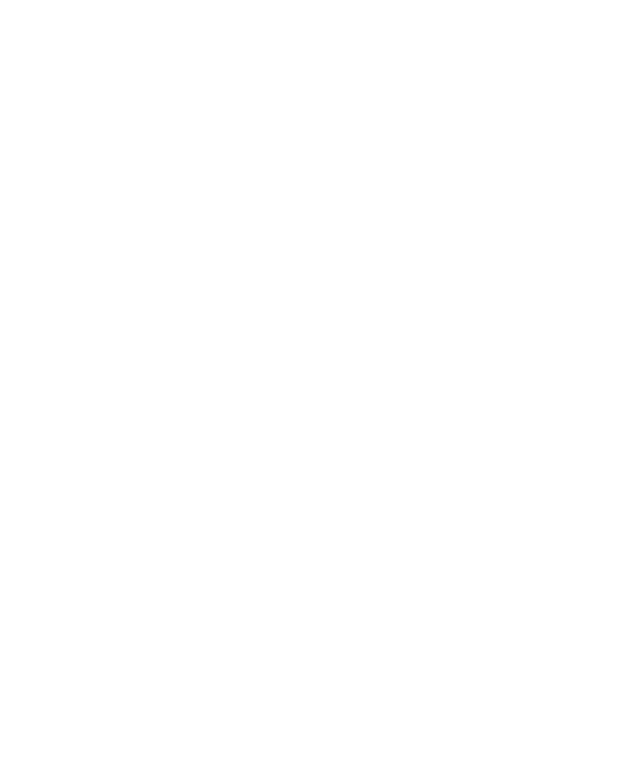
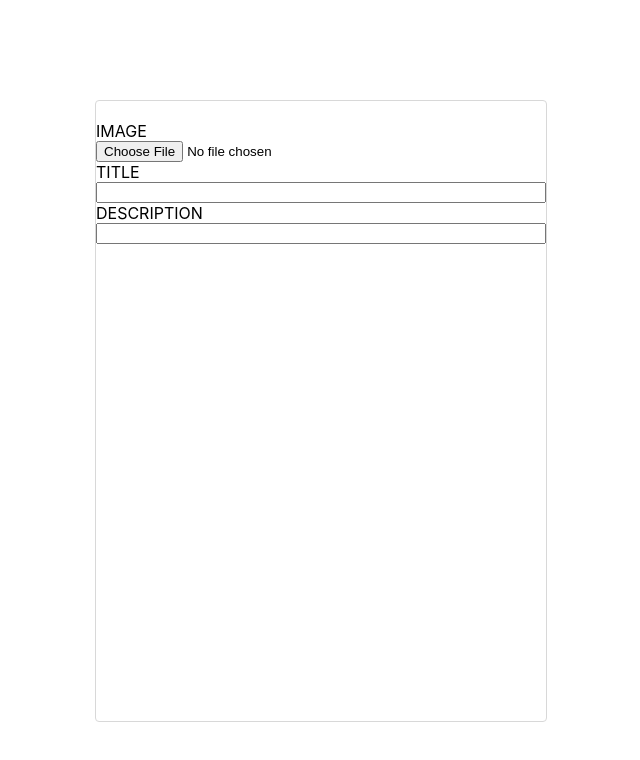
Before and after one commit to Sueddd/TS_Project, a React (Create React App) app in the folder ts-todolist/: page /addpost in a window 1280 px wide. Before the commit this address had no page. Shown: the top 760 px of the page, without its empty margins (319-959 px from the left). Built offline with nearby package versions, Linux system fonts and the light colour scheme.

Commit message:
feat:등록모달 구현중

```diff
--- a/ts-todolist/src/App.tsx
+++ b/ts-todolist/src/App.tsx
@@ -4,6 +4,7 @@ import Intro from "./pages/intro";
 import { Route, Routes } from "react-router-dom";
 import SignIn from "./pages/main/Signin";
 import SignUp from "./pages/main/Signup";
+import AddModal from "./pages/addModal";
 
 const App: React.FC = () => {
   return (
@@ -12,6 +13,7 @@ const App: React.FC = () => {
         <Route path="/" element={<Intro />} />
         <Route path="/signin" element={<SignIn />} />
         <Route path="/signup" element={<SignUp />} />
+        <Route path="/addpost" element={<AddModal />} />
       </Routes>
     </div>
   );
--- /dev/null
+++ b/ts-todolist/src/pages/addModal/index.tsx
@@ -0,0 +1,35 @@
+import { styled } from "styled-components";
+import { Auto } from "../../style/common";
+
+const AddModal = (): JSX.Element => {
+  return (
+    <>
+      <S.Container>
+        {/** 사진 파일 등록 */}
+        <div>IMAGE</div>
+        <input type="file"></input>
+        <div>TITLE</div>
+        <input></input>
+        <div>DESCRIPTION</div>
+        <input></input>
+      </S.Container>
+    </>
+  );
+};
+
+export default AddModal;
+
+const Container = styled.div`
+  border: 1px solid #d8d8d8;
+  border-radius: 4px;
+  width: 450px;
+  height: 600px;
+  ${Auto}
+  margin-top: 100px;
+  display: flex;
+  flex-direction: column;
+  padding-top: 20px;
+`;
+const S = {
+  Container,
+};
```
